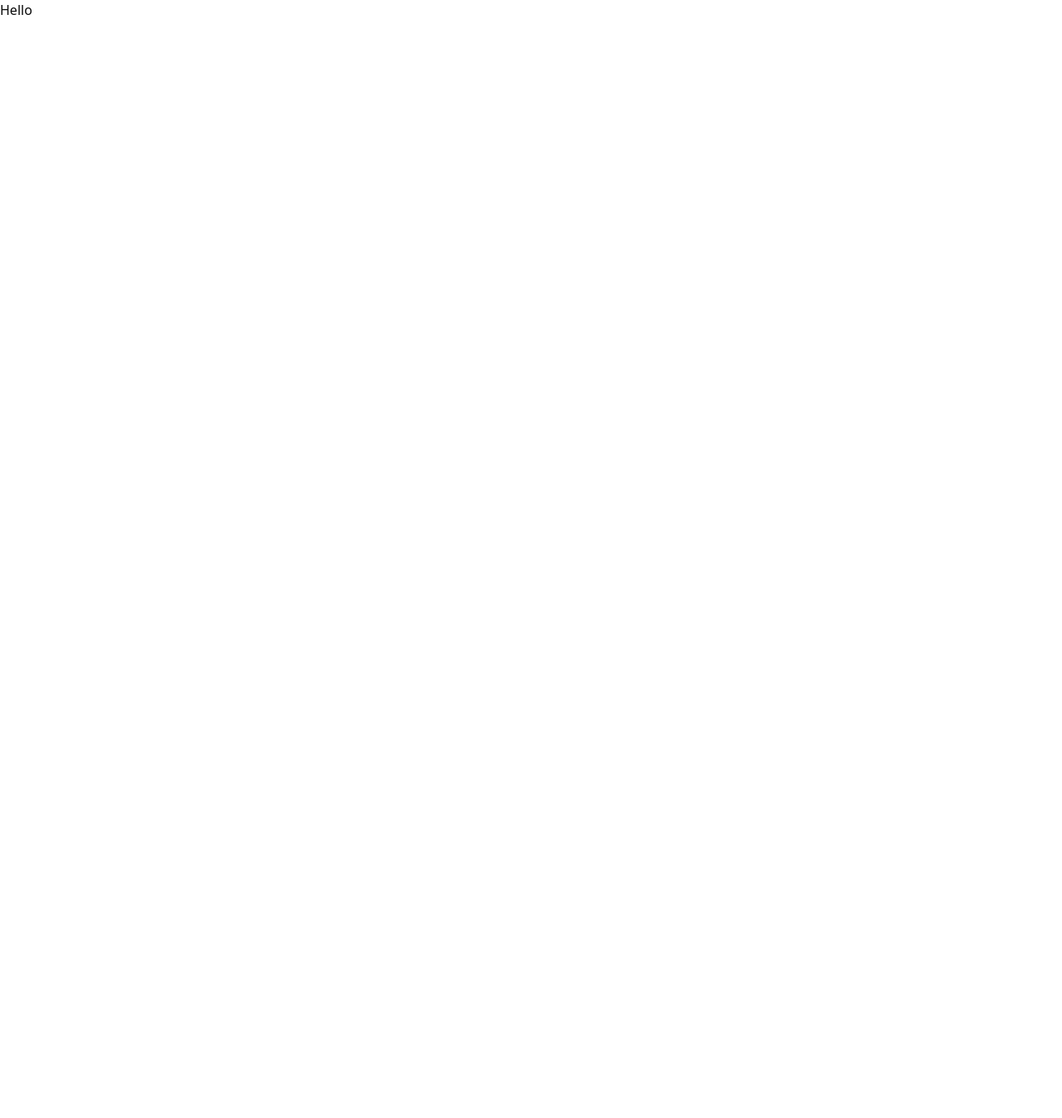
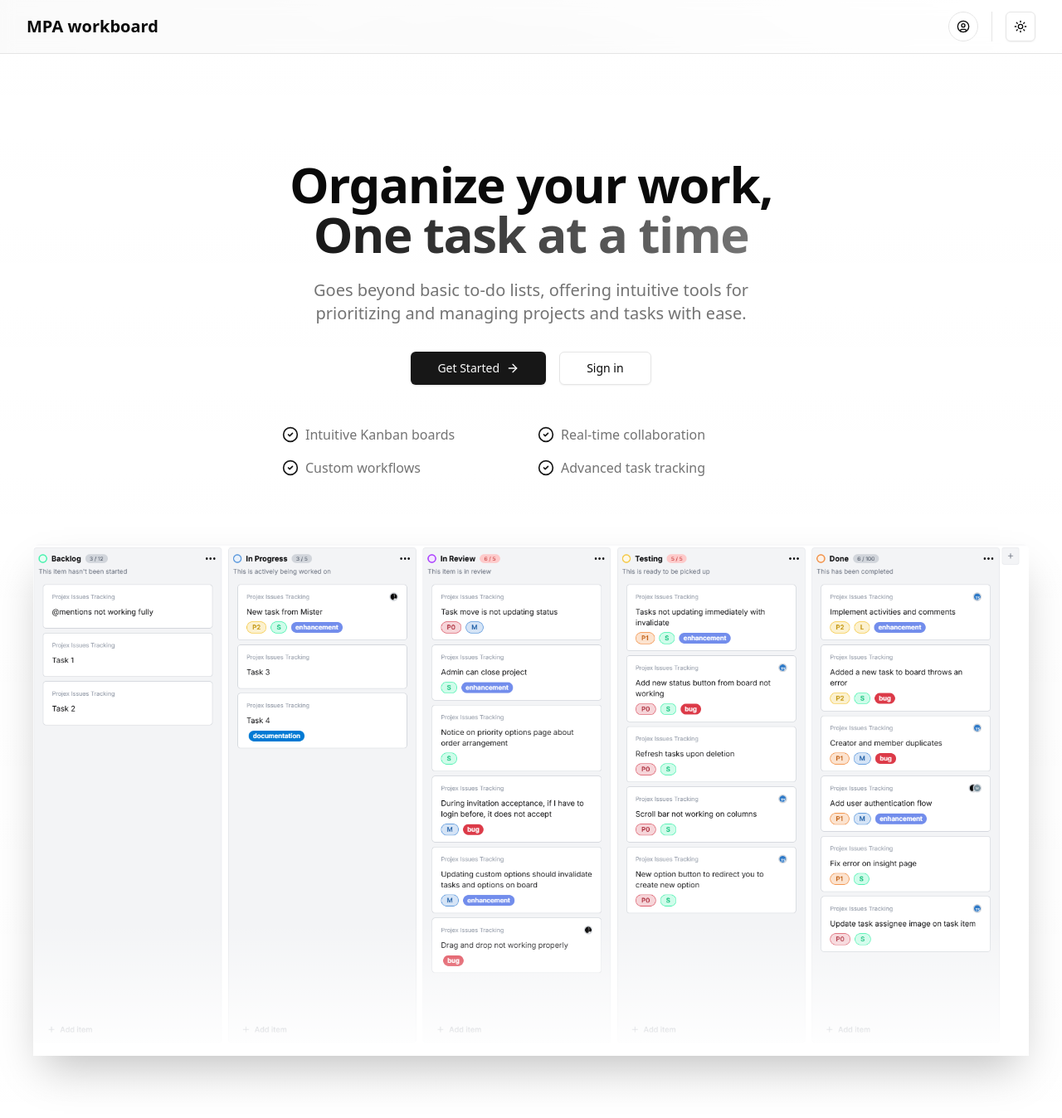
Before and after one commit to SylvHardDev/mpa-workboard, a Next.js app: page / in a window 1280 px wide. Shown: the top 1348 px of the page at 83% size. Before the commit the page ends 800 px from the top, so only its background shows below. Built offline with nearby package versions, Linux system fonts and the light colour scheme.

Commit message:
Landing-page (#2)
* Header-component (#1)

* setup theme

* feature/toggle theme

* vita header

* fix arror type

---------

Co-authored-by: HardyNuklear <hardy.herinavalona@nuklear.io>

* add landing page

---------

Co-authored-by: HardyNuklear <hardy.herinavalona@nuklear.io>

```diff
--- a/app/AppProvider.tsx
+++ b/app/AppProvider.tsx
@@ -5,6 +5,7 @@ import { QueryClient, QueryClientProvider } from "@tanstack/react-query";
 import { ReactQueryDevtools } from "@tanstack/react-query-devtools";
 import { Toaster } from "@/components/ui/sonner";
 import { ThemeProvider } from "@/components/ThemeProvider";
+import { Header } from "@/components/Header";
 
 const queryClient = new QueryClient();
 
@@ -12,6 +13,9 @@ export const AppProvider = ({ children }: { children: React.ReactNode }) => {
   return (
     <QueryClientProvider client={queryClient}>
       <ThemeProvider>
+        <div className="h-16">
+          <Header />
+        </div>
         {children}
         <ReactQueryDevtools initialIsOpen={false} />
         <Toaster />
--- /dev/null
+++ b/app/LandingPage.tsx
@@ -0,0 +1,93 @@
+"use client";
+import React from "react";
+import { Button } from "@/components/ui/button";
+import { ArrowRight, CheckCircle2 } from "lucide-react";
+import Image from "next/image";
+import { useTheme } from "next-themes";
+import Link from "next/link";
+
+const features = [
+  "Intuitive Kanban boards",
+  "Real-time collaboration",
+  "Custom workflows",
+  "Advanced task tracking",
+];
+
+const LandingPage: React.FC = () => {
+  const { resolvedTheme } = useTheme();
+
+  return (
+    <div className="min-h-screen bg-gradient-to-b from-background to-background/95">
+      {/* Hero Section */}
+      <div className="container pt-32 pb-20">
+        {/* Content */}
+        <div className="max-w-[800px] mx-auto text-center space-y-8 mb-20">
+          <div className="space-y-6">
+            <h1 className="text-4xl sm:text-5xl lg:text-6xl font-bold tracking-tight">
+              Organize your work,
+              <br />
+              <span className="bg-clip-text text-transparent bg-gradient-to-r from-primary to-primary/60">
+                One task at a time
+              </span>
+            </h1>
+            <p className="text-xl text-muted-foreground max-w-[600px] mx-auto">
+              Goes beyond basic to-do lists, offering intuitive tools for
+              prioritizing and managing projects and tasks with ease.
+            </p>
+          </div>
+
+          <div className="flex flex-col sm:flex-row gap-4 justify-center">
+            <Button size="lg" asChild>
+              <Link href="/create-account" className="gap-2">
+                Get Started <ArrowRight className="h-4 w-4" />
+              </Link>
+            </Button>
+            <Button size="lg" variant="outline" asChild>
+              <Link href="/login">Sign in</Link>
+            </Button>
+          </div>
+
+          <div className="grid sm:grid-cols-2 gap-4 pt-4 max-w-[600px] mx-auto">
+            {features.map((feature) => (
+              <div key={feature} className="flex items-center gap-2">
+                <CheckCircle2 className="h-5 w-5 text-primary" />
+                <span className="text-muted-foreground">{feature}</span>
+              </div>
+            ))}
+          </div>
+        </div>
+
+        {/* App Screenshot with Fade Effect */}
+        <div className="relative w-full max-w-[1200px] mx-auto mt-20">
+          <div className="relative">
+            <div className="relative bg-background/95 backdrop-blur rounded-lg shadow-2xl">
+              <Image
+                src={
+                  resolvedTheme === "dark"
+                    ? "/projex-dark.png"
+                    : "/projex-light.png"
+                }
+                alt="App preview"
+                width={1824}
+                height={1080}
+                className="rounded-lg w-full"
+                priority
+              />
+              <div className="absolute inset-x-0 bottom-0 h-40 bg-gradient-to-b from-transparent to-background"></div>
+            </div>
+          </div>
+        </div>
+      </div>
+
+      {/* Background Gradient Effect */}
+      <div className="fixed inset-0 -z-10 h-full w-full bg-background">
+        <div className="absolute inset-0 bg-gradient-to-tr from-primary/10 via-primary/5 to-background"></div>
+        <div className="absolute left-1/2 top-1/2 -translate-x-1/2 -translate-y-1/2">
+          <div className="h-[40rem] w-[40rem] rounded-full bg-primary/5 blur-3xl"></div>
+        </div>
+      </div>
+    </div>
+  );
+};
+
+export default LandingPage;
--- a/app/page.tsx
+++ b/app/page.tsx
@@ -1,3 +1,5 @@
+import LandingPage from "./LandingPage";
+
 export default function Home() {
-  return <div>Hello</div>;
+  return <LandingPage />;
 }
--- /dev/null
+++ b/components/Header.tsx
@@ -0,0 +1,35 @@
+import { cn } from "@/lib/utils";
+import Link from "next/link";
+import React from "react";
+import { ThemeToggle } from "./ThemeToggle";
+import { UserMenu } from "./UserMenu";
+
+interface HeaderProps {
+  className?: string;
+}
+
+export const Header = ({ className }: HeaderProps) => {
+  return (
+    <header
+      className={cn(
+        "fixed top-0 w-full z-50 border-b bg-background/95 backdrop-blur supports-[backdrop-filter]:bg-background/60",
+        className
+      )}
+    >
+      <div className="container flex h-16 items-center justify-between">
+        <Link
+          href={"/"}
+          className="flex items-center space-x-2 font-bold text-xl hover:text-primary transition-colors"
+        >
+          MPA workboard
+        </Link>
+        <div className="flex items-center gap-4">
+          <UserMenu />
+          <div className="border-l pl-4 dark:border-gray-800">
+            <ThemeToggle />
+          </div>
+        </div>
+      </div>
+    </header>
+  );
+};
--- /dev/null
+++ b/components/ThemeToggle.tsx
@@ -0,0 +1,42 @@
+"use client";
+
+import * as React from "react";
+import { Computer, Moon, Sun } from "lucide-react";
+import { useTheme } from "next-themes";
+import { Button } from "@/components/ui/button";
+import {
+  DropdownMenu,
+  DropdownMenuContent,
+  DropdownMenuItem,
+  DropdownMenuTrigger,
+} from "@/components/ui/dropdown-menu";
+
+export function ThemeToggle() {
+  const { setTheme } = useTheme();
+
+  return (
+    <DropdownMenu>
+      <DropdownMenuTrigger asChild>
+        <Button variant="outline" size="icon">
+          <Sun className="h-[1.2rem] w-[1.2rem] rotate-0 scale-100 transition-all dark:-rotate-90 dark:scale-0" />
+          <Moon className="absolute h-[1.2rem] w-[1.2rem] rotate-90 scale-0 transition-all dark:rotate-0 dark:scale-100" />
+          <span className="sr-only">Changer de theme</span>
+        </Button>
+      </DropdownMenuTrigger>
+      <DropdownMenuContent align="end">
+        <DropdownMenuItem onClick={() => setTheme("light")}>
+          <Sun className="mr-2 h-4 w-4" />
+          <span>Light</span>
+        </DropdownMenuItem>
+        <DropdownMenuItem onClick={() => setTheme("dark")}>
+          <Moon className="mr-2 h-4 w-4" />
+          <span>Dark</span>
+        </DropdownMenuItem>
+        <DropdownMenuItem onClick={() => setTheme("system")}>
+          <Computer className="mr-2 h-4 w-4" />
+          <span>System</span>
+        </DropdownMenuItem>
+      </DropdownMenuContent>
+    </DropdownMenu>
+  );
+}
--- /dev/null
+++ b/components/UserMenu.tsx
@@ -0,0 +1,80 @@
+"use client";
+import {
+  CircleUser,
+  CreditCard,
+  LogOut,
+  Plus,
+  User as UserIcon,
+} from "lucide-react";
+import {
+  DropdownMenu,
+  DropdownMenuContent,
+  DropdownMenuGroup,
+  DropdownMenuItem,
+  DropdownMenuLabel,
+  DropdownMenuSeparator,
+  DropdownMenuTrigger,
+} from "@/components/ui/dropdown-menu";
+import Link from "next/link";
+import { Button } from "./ui/button";
+
+export function UserMenu() {
+  return (
+    <DropdownMenu>
+      <DropdownMenuTrigger asChild>
+        <Button
+          variant="ghost"
+          size="icon"
+          className="relative h-9 w-9 rounded-full border bg-background"
+        >
+          <CircleUser className="h-5 w-5" />
+          <span className="sr-only">Open user menu</span>
+        </Button>
+      </DropdownMenuTrigger>
+
+      <DropdownMenuContent className="w-56" align="end">
+        <DropdownMenuLabel className="font-normal">
+          <div className="flex flex-col space-y-1">
+            <p className="text-sm font-medium leading-none">Hardev</p>
+            <p className="text-xs leading-none text-muted-foreground">
+              hard@gmail.com
+            </p>
+          </div>
+        </DropdownMenuLabel>
+        <DropdownMenuSeparator />
+
+        <DropdownMenuGroup>
+          <DropdownMenuItem asChild>
+            <Link href="/profile" className="w-full cursor-pointer">
+              <UserIcon className="mr-2 h-4 w-4" />
+              <span>Profile</span>
+            </Link>
+          </DropdownMenuItem>
+
+          <DropdownMenuItem asChild>
+            <Link href="/projects" className="w-full cursor-pointer">
+              <CreditCard className="mr-2 h-4 w-4" />
+              <span>Projects</span>
+            </Link>
+          </DropdownMenuItem>
+        </DropdownMenuGroup>
+
+        <DropdownMenuSeparator />
+
+        <DropdownMenuItem asChild>
+          <Link href="/new-project" className="w-full cursor-pointer">
+            <Plus className="mr-2 h-4 w-4" />
+            <span>New Project</span>
+          </Link>
+        </DropdownMenuItem>
+
+        <DropdownMenuSeparator />
+
+        <DropdownMenuItem className="cursor-pointer text-red-600 dark:text-red-400 focus:text-red-600 dark:focus:text-red-400">
+          <LogOut className="mr-2 h-4 w-4" />
+          <span>Sign out</span>
+        </DropdownMenuItem>
+      </DropdownMenuContent>
+    </DropdownMenu>
+  );
+}
--- a/tailwind.config.ts
+++ b/tailwind.config.ts
@@ -1,4 +1,5 @@
 import type { Config } from "tailwindcss";
+import tailwindcssAnimate from "tailwindcss-animate";
 
 export default {
   darkMode: ["class"],
@@ -8,6 +9,13 @@ export default {
     "./app/**/*.{js,ts,jsx,tsx,mdx}",
   ],
   theme: {
+    container: {
+      center: true,
+      padding: "2rem",
+      screens: {
+        "2xl": "1440px",
+      },
+    },
     extend: {
       colors: {
         background: "hsl(var(--background))",
@@ -58,5 +66,5 @@ export default {
       },
     },
   },
-  plugins: [import("tailwindcss-animate")],
+  plugins: [tailwindcssAnimate],
 } satisfies Config;
```
Also changed, not shown: public/projex-dark.png (added), public/projex-light.png (added).
